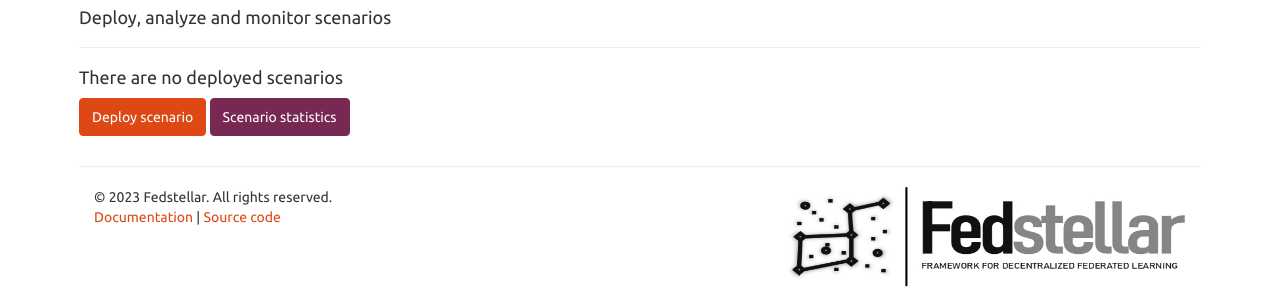
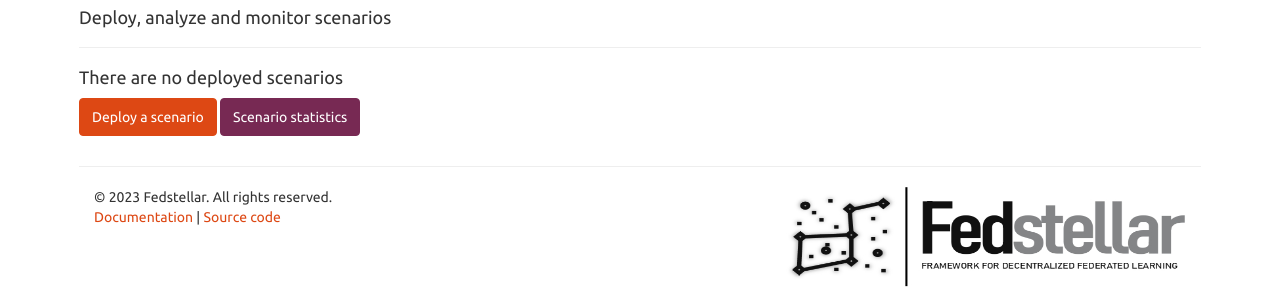
Before and after one commit to inpprenable/fedstellar, a Flask app: page /scenario/ in a window 1280 px wide. Shown: the part 134-434 px from the top of the page. Run offline with Flask 2, Linux system fonts and the light colour scheme; a user stored in the database is signed in; data that the repository does not hold is empty; some libraries are stand-ins or nearby versions.

Commit message:
Move buttons

```diff
--- a/fedstellar/webserver/templates/scenario.html
+++ b/fedstellar/webserver/templates/scenario.html
@@ -25,11 +25,13 @@
 {% if not scenario_running %}
 
 <h4>There are no deployed scenarios</h4>
-<a href="{{ url_for('fedstellar_scenario_deployment') }}" class="btn btn-primary">Deploy scenario</a>
+<a href="{{ url_for('fedstellar_scenario_deployment') }}" class="btn btn-primary">Deploy a scenario</a>
 <a href="{{ url_for('fedstellar_scenario_statistics') }}" class="btn btn-info">Scenario statistics</a>
 
 {% elif scenario_running %}
 <h4>There is a scenario running.</h4>
+<a id="new-scenario-btn" href="{{ url_for('fedstellar_scenario_deployment') }}" class="btn btn-primary">Deploy new scenario</a>
+<a href="{{ url_for('fedstellar_scenario_statistics') }}" class="btn btn-info">Scenario statistics</a>
 
 <h3>Scenario</h3>
 <h5>Scenario name: <b id="scenario_name">{{ scenario_running[0] }}</b></h5>
@@ -40,8 +42,6 @@
 <a href="{{ url_for('fedstellar_scenario_private', scenario_name=scenario_running[0]) }}" class="btn btn-primary">Private page</a>
 
 <a href="{{ url_for('fedstellar_stop_scenario', scenario_name=scenario_running[0]) }}" class="btn btn-danger">Stop scenario</a>
-<a id="new-scenario-btn" href="{{ url_for('fedstellar_scenario_deployment') }}" class="btn btn-primary">Deploy new scenario</a>
-<a href="{{ url_for('fedstellar_scenario_statistics') }}" class="btn btn-info">Scenario statistics</a>
 <hr>
 
 {% endif %}
```
